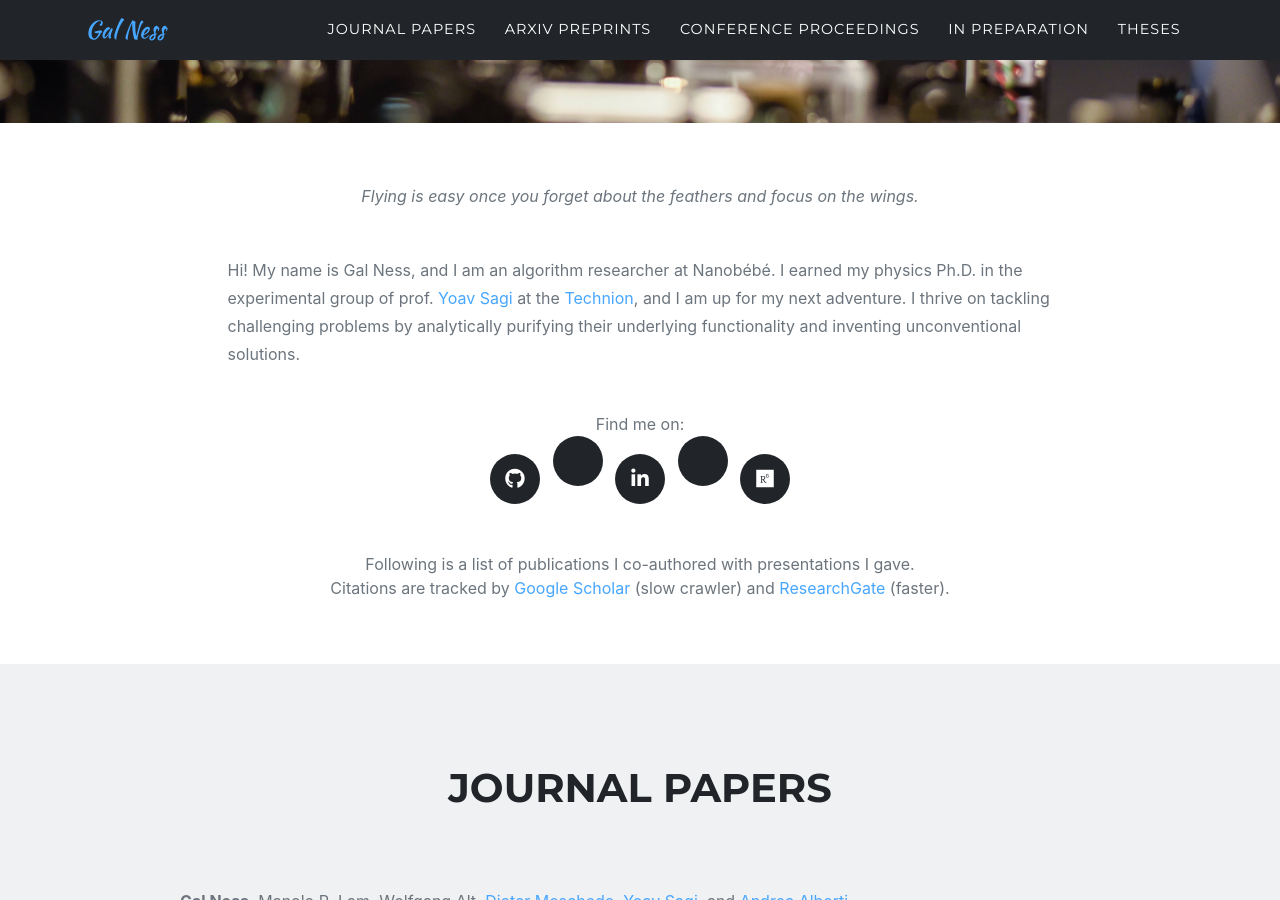
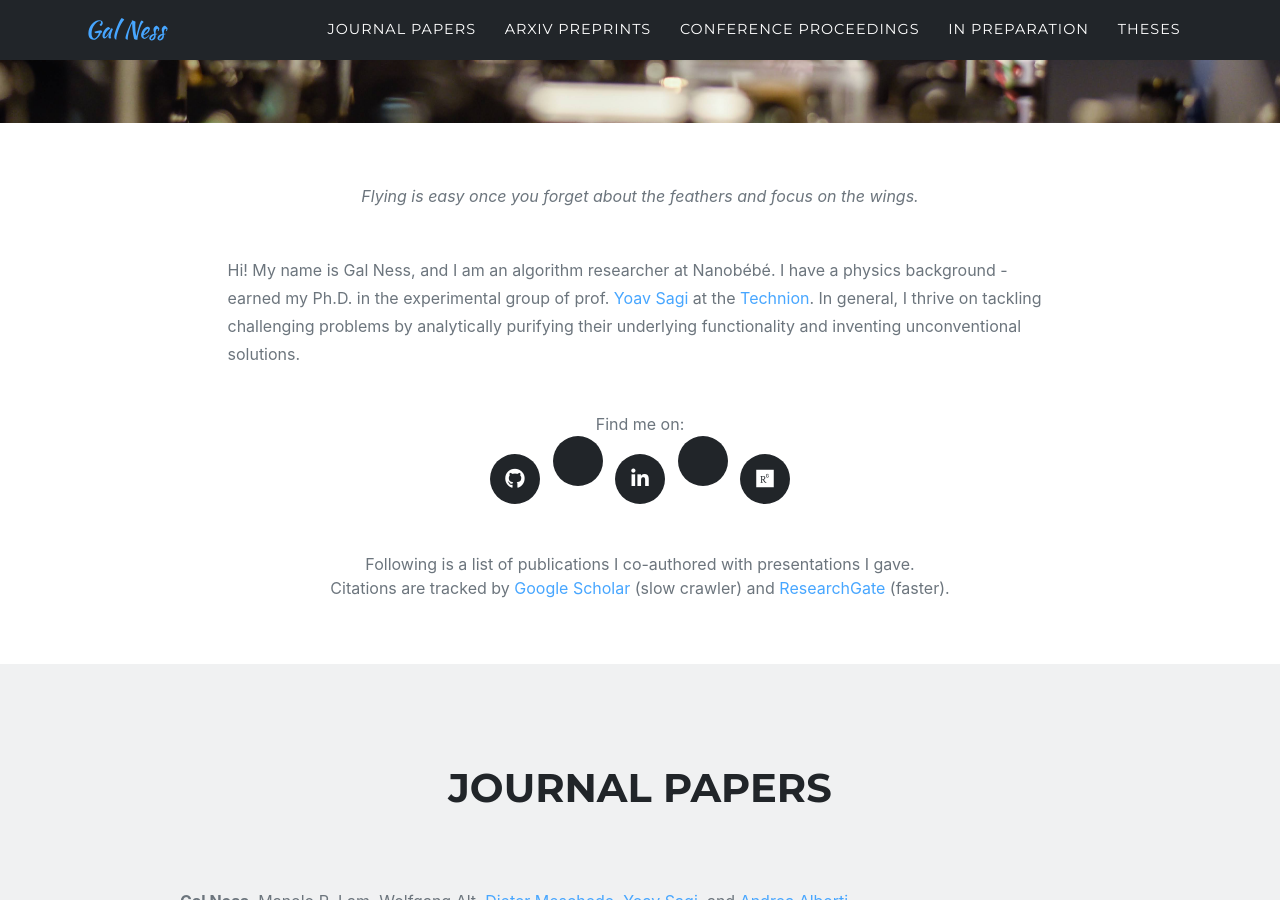
Before and after one commit to galNess/galNess.github.io, a Jekyll site: the page built from index.md, in a window 1280 px wide and 900 px high, scrolled down 377 px. Built offline with Jekyll 4.4.1, drawn with Linux system fonts in a browser that asks for light colours; some web fonts are replaced; a style sheet for code colours, icons or effects is not loaded.

Commit message:
Update sitetext.yml

```diff
--- a/_data/sitetext.yml
+++ b/_data/sitetext.yml
@@ -19,8 +19,8 @@ en: &DEFAULT_EN
 
     body: "
     Hi! My name is Gal Ness, and I am an algorithm researcher at Nanobébé.
-    I earned my physics Ph.D. in the experimental group of prof. [Yoav Sagi](https://phsites.technion.ac.il/sagi/) at the [Technion](https://www.technion.ac.il/en/), and I am up for my next adventure.
-    I thrive on tackling challenging problems by analytically purifying their underlying functionality and inventing unconventional solutions.
+    I have a physics background - earned my Ph.D. in the experimental group of prof. [Yoav Sagi](https://phsites.technion.ac.il/sagi/) at the [Technion](https://www.technion.ac.il/en/).
+    In general, I thrive on tackling challenging problems by analytically purifying their underlying functionality and inventing unconventional solutions.
     <br><br>
 
     <center>
```
